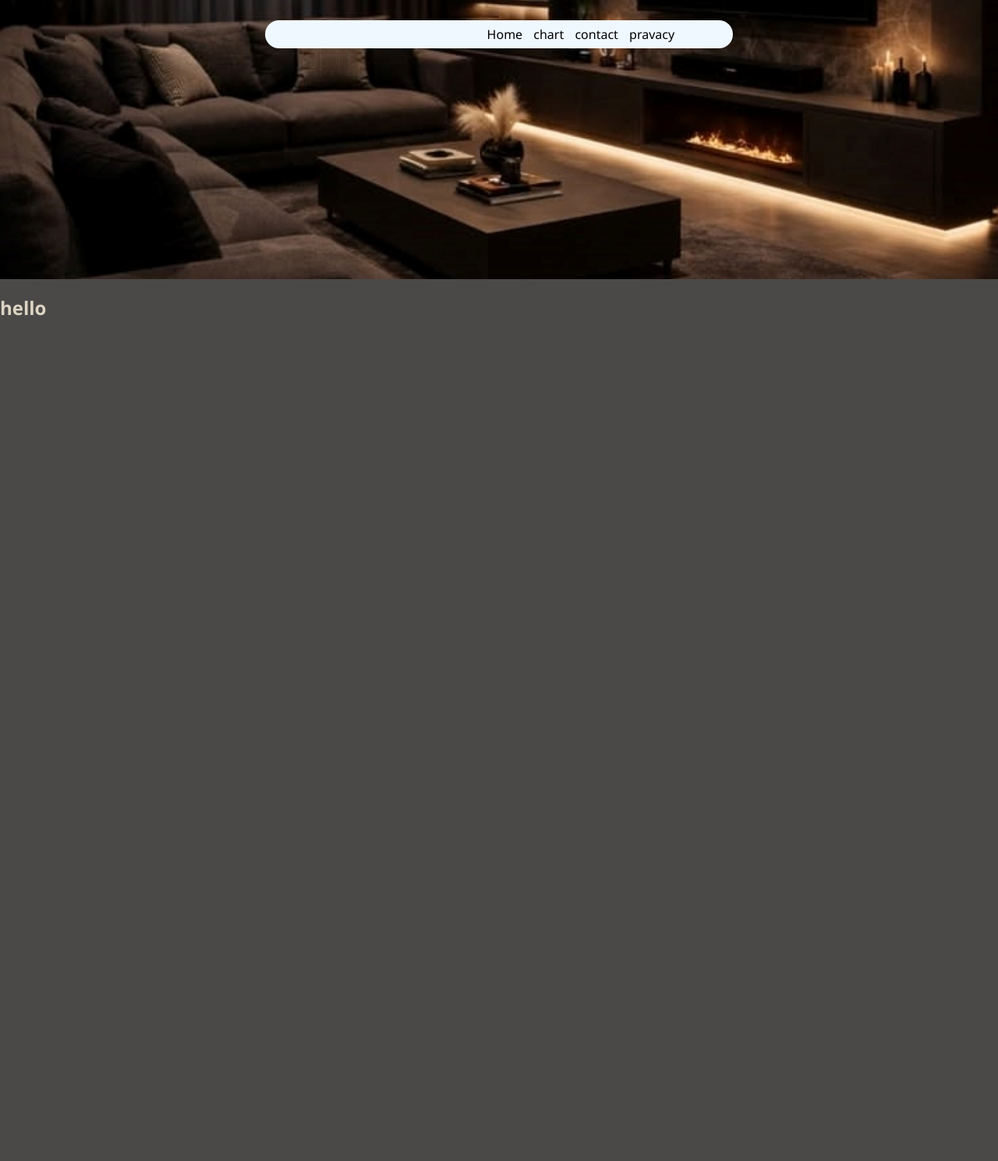
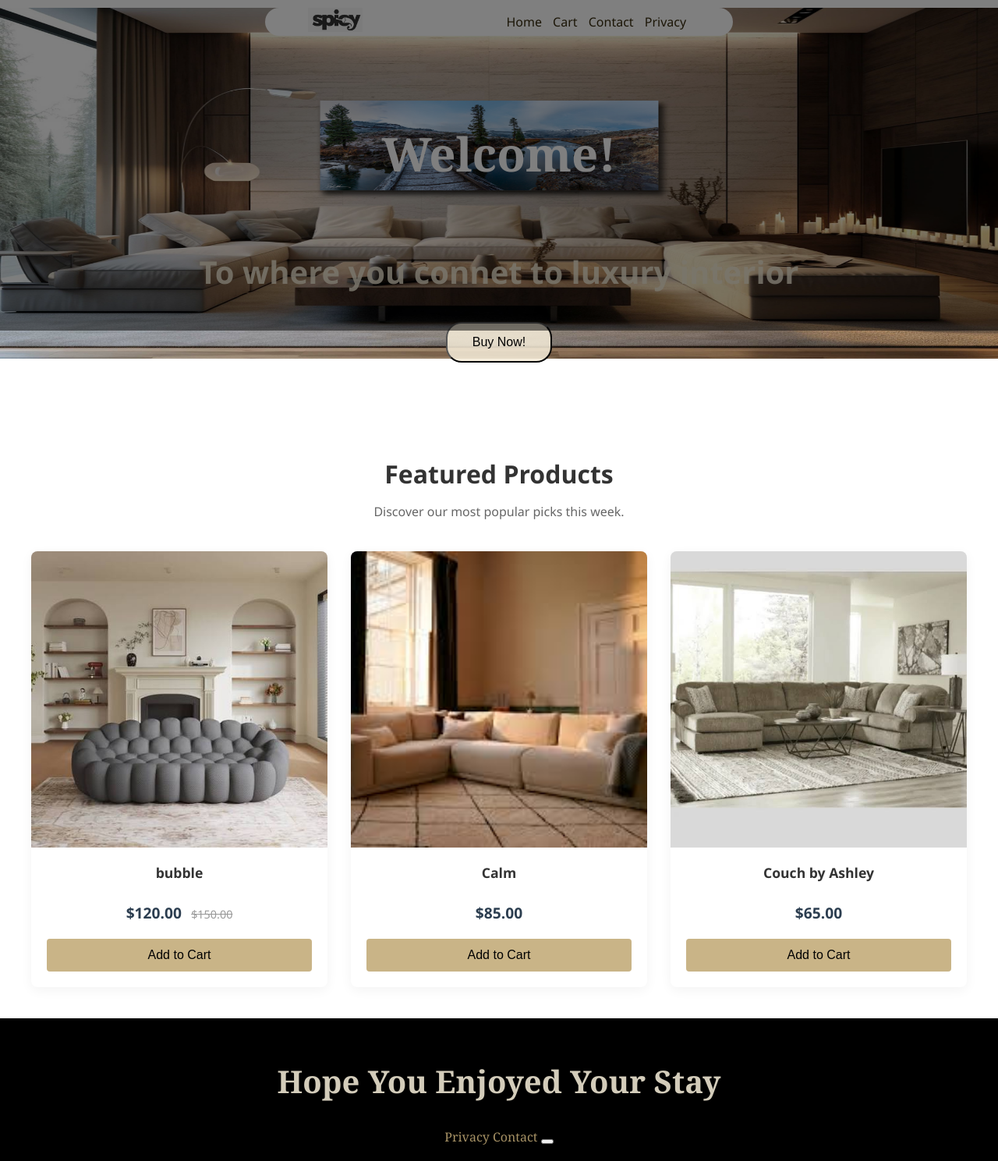
Before and after one commit to Okonkwoisrael2023/shop, a plain HTML site: page index.html in a window 1280 px wide. Shown: the whole page at 78% size. Before the commit the page ends 800 px from the top, so only its background shows below. Drawn offline with Linux system fonts and the light colour scheme; files whose address does not match are found by name.

Commit message:
updated the site and fuctions

```diff
--- a/index.html
+++ b/index.html
@@ -10,38 +10,109 @@
 
     <section class="body">
 
-        <div class="navbar">
+        <div class="hero">
+
+            <img src="img.jpg" alt="" srcset="" class="back-img">
 
             <div class="dynamic">
                 <div class="logo">
-                    <img src="/images/logo.png" alt="" srcset="">
+                    <img src="logo.png" alt="" srcset="">
                 </div>
 
                 <div class="nav">
                     <a href="">Home</a>
-                    <a href="">chart</a>
-                    <a href="">contact</a>
-                    <a href="">pravacy</a>
+                    <a href="">Cart</a>
+                    <a href="">Contact</a>
+                    <a href="">Privacy</a>
                 </div>
             </div>
 
-            <div class="floating_text">
+            <div class="content">
 
-                <!-- <div class="write-up">
-                    <h2> Welcome! To where you connet to luxury interior</h2>
+                <div class="write-up">
+                    <h1> Welcome!</h1>
+                    <h2>To where you connet to luxury interior</h2>
                     <button>Buy Now!</button>
 
-                </div> -->
+                </div>
             </div>
 
         </div>
 
 
-        <div>
-            <h1>hello
-            </h1>
+
+        <section class="product-highlights">
+           <div class="highlights-header">
+              <h2>Featured Products</h2>
+              <p>Discover our most popular picks this week.</p>
+            </div>
+
+           <div class="product-grid">
+
+             <!--  Card 1 -->
+           <div class="product-card">
+               <div class="product-image">
+                  <img src="pro1.jpg" alt="">
+                </div>
+
+                <div class="product-info">
+                      <h3 class="product-title">bubble</h3>
+                       <p class="product-price">
+                       <span class="current-price">$120.00</span>
+                       <span class="old-price">$150.00</span>
+                       </p>
+                      <button class="add-to-cart">Add to Cart</button>
+                </div>
+          </div>
+
+              <!-- Card 2 -->
+               <div class="product-card">
+
+                 <div class="product-image">
+                   <img src="pro2.jpg" alt="">
+                 </div>
+
+                 <div class="product-info">
+                        <h3 class="product-title">Calm</h3>
+                        <p class="product-price">
+                        <span class="current-price">$85.00</span>
+                        </p>
+                        <button class="add-to-cart">Add to Cart</button>
+
+                    </div>
+               </div>
+                    <!-- Product Card 3 -->
+                     <div class="product-card">
+                        <div class="product-image">
+                          <img src="pro3.jpg" alt="">
+                       </div>
+
+                       <div class="product-info">
+                            <h3 class="product-title">Couch by Ashley</h3>
+                            <p class="product-price">
+                            <span class="current-price">$65.00</span>
+                            </p>
+                            <button class="add-to-cart">Add to Cart</button>
+                        </div>
+                    </div>
+        </section>
+
+        <div class="footer">
+            <div class="write-up">
+                <h2>Hope You Enjoyed Your Stay</h2>
+            </div>
+
+            <div class="link">
+                <a href="">Privacy</a>
+                <a href="">Contact</a>
+                <button></button>
+            </div>
         </div>
+
     </section>
+
+
+
 
 
 
--- a/style.css
+++ b/style.css
@@ -1,29 +1,36 @@
 body {
     font-family: 'Segoe UI', Tahoma, Geneva, Verdana, sans-serif;
-    background-color: rgba(16, 14, 13, 0.753);
     margin: 0;
     color: rgba(244, 235, 215, 0.866);
 }
 
-.navbar {
+.back-img {
     display: flex;
     justify-content: center;
     align-items: center;
-    padding: 14%;
-    background-image: url(/images/download\ \(3\).jpg);
-    background-size: cover;
-    background-position: center;
-    background-repeat: no-repeat;
+    height: 450px;
+    width: 100%;
+    position: absolute;
+    z-index: -1;
+}
 
+
+.hero::before{
+    content: "";
+    position: absolute;
+    top: 0;
+    left: 0;
+    width: 100%;
+    height: 53%;
+    background-color: rgba(0, 0, 0, 0.5)
 }
 
 .dynamic {
-    background-color: aliceblue;
+    background-color: white;
     width: 600px;
     height: 36px;
     border-radius: 20px;
     margin: 10px auto;
-    margin-top: -260px;
     display: flex;
     justify-content: space-around;
     align-items: center;
@@ -35,7 +42,7 @@
 }
 
 .nav a {
-    color: black;
+    color: rgb(55, 43, 13);
     text-decoration: none;
     margin: 5px;
 }
@@ -43,3 +50,187 @@
 .nav {
     margin-left: 70px;
 }
+
+.content {
+    display: flex;
+    align-items: center;
+    justify-content: center;
+    padding: 50px;
+}
+
+.write-up {
+    display: flex;
+    align-items: center;
+    justify-content: center;
+    flex-direction: column;
+}
+
+.write-up h1 {
+    color: white;
+    font-size: 60px;
+    font-family: Georgia, 'Times New Roman', Times, serif;
+}
+
+.write-up h2 {
+    font-size: 40px;
+
+}
+
+.write-up button {
+  background-color: rgba(244, 235, 215, 0.866);
+  border-radius: 20px;
+  font-size: larger;
+  padding: 15px 32px;
+  text-align: center;
+  text-decoration: none;
+  display: inline-block;
+  font-size: 16px;
+  margin: 4px 2px;
+  cursor: pointer;
+}
+
+
+/* Container & Layout */
+.product-highlights {
+  max-width: 1200px;
+  margin: 0 auto;
+  padding: 40px 20px;
+  font-family: 'Segoe UI', Tahoma, Geneva, Verdana, sans-serif;
+}
+
+.highlights-header {
+  text-align: center;
+  margin-bottom: 40px;
+}
+
+.highlights-header h2 {
+  font-size: 2rem;
+  color: #333;
+  margin-bottom: 8px;
+}
+
+.highlights-header p {
+  color: #666;
+}
+
+/* CSS Grid for Responsiveness */
+.product-grid {
+  display: grid;
+  grid-template-columns: repeat(auto-fit, minmax(280px, 1fr));
+  gap: 30px;
+}
+
+/* Product Card Styling */
+.product-card {
+  background: #fff;
+  border-radius: 8px;
+  overflow: hidden;
+  box-shadow: 0 4px 15px rgba(0,0,0,0.05);
+  transition: transform 0.3s ease, box-shadow 0.3s ease;
+  display: flex;
+  flex-direction: column;
+}
+
+.product-card:hover {
+  transform: translateY(-5px);
+  box-shadow: 0 8px 25px rgba(0,0,0,0.1);
+}
+
+.product-image {
+  position: relative;
+  width: 100%;
+  padding-top: 100%; /* 1:1 Aspect Ratio */
+  background: #f8f8f8;
+}
+
+.product-image img {
+  position: absolute;
+  top: 0;
+  left: 0;
+  width: 100%;
+  height: 100%;
+  object-fit: cover;
+}
+
+/* Badges (Sale, New, etc.) */
+.badge {
+  position: absolute;
+  top: 15px;
+  right: 15px;
+  background: #e74c3c;
+  color: white;
+  padding: 4px 10px;
+  font-size: 0.8rem;
+  font-weight: bold;
+  border-radius: 4px;
+}
+
+.badge.new {
+  background: #2ecc71;
+}
+
+/* Product Information */
+.product-info {
+  padding: 20px;
+  display: flex;
+  flex-direction: column;
+  flex-grow: 1;
+  text-align: center;
+}
+
+.product-title {
+  font-size: 1.1rem;
+  color: #333;
+  margin: 0 0 10px 0;
+}
+
+.product-price {
+  margin-bottom: 20px;
+}
+
+.current-price {
+  font-size: 1.2rem;
+  font-weight: bold;
+  color: #2c3e50;
+}
+
+.old-price {
+  font-size: 0.9rem;
+  color: #999;
+  text-decoration: line-through;
+  margin-left: 8px;
+}
+
+/* Call to Action Button */
+.add-to-cart {
+  margin-top: auto;
+  background-color: rgba(193, 169, 117, 0.866);
+  color: black;
+  border: none;
+  padding: 12px;
+  font-size: 1rem;
+  border-radius: 4px;
+  cursor: pointer;
+  transition: background 0.3s ease;
+}
+
+.add-to-cart:hover {
+  background: #2980b9;
+}
+
+/* footer  */
+.footer {
+    background-color: black;
+    padding: 20px;
+    display: flex;
+    align-items: center;
+    justify-content: center;
+    flex-direction: column;
+    font-family: Georgia, 'Times New Roman', Times, serif;
+}
+
+.link a{
+    text-decoration: none;
+    color: rgba(193, 169, 117, 0.866);
+    font-family: Georgia, 'Times New Roman', Times, serif;
+}
```
Also changed, not shown: download (4).jpg (added), img.jpg (added), pro1.jpg (added), pro2.jpg (added), pro3.jpg (added).
